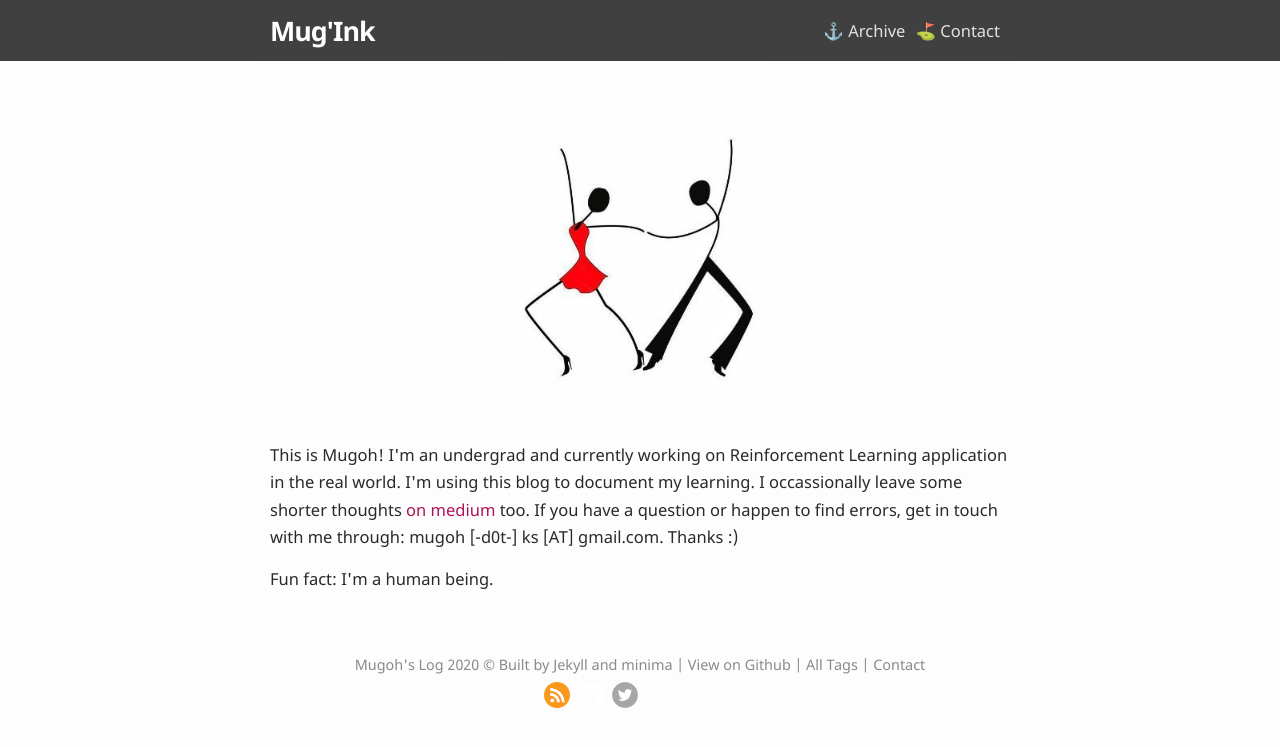
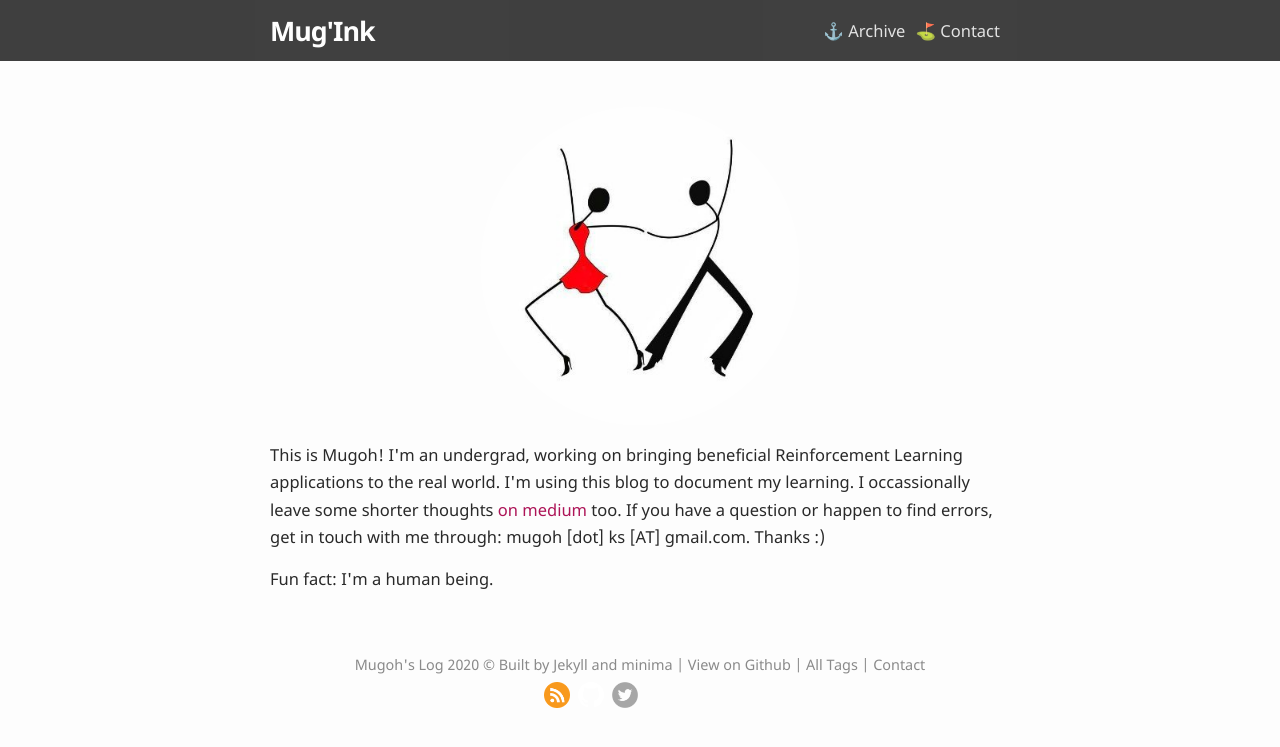
Before and after one commit to mugoh/log, a Jekyll site: the page built from contact.html, in a window 1280 px wide. Shown: the top 747 px of the page. Built offline with Jekyll 4.4.1, drawn with Linux system fonts in a browser that asks for light colours.

Commit message:
fix broken footer links

```diff
--- a/_includes/footer.html
+++ b/_includes/footer.html
@@ -1,7 +1,7 @@
 <div style="clear: both;"/>
 <footer class="site-footer">
     <span class="footer-site-name">Mugoh's Log</span>
-    <script>document.write(new Date().getFullYear());</script> &copy; Built by <a href="https://jekyllrb.com/" target="_blank">Jekyll</a> and <a href="https://github.com/jekyll/minima/" target="_blank">minima</a> | View on <a href="https://github.com/mugoh/log/tree/gh-pages" target="_blank">Github</a> | <a href="{{ '/tags.html' | relative_url }}">All Tags</a> | <a href="{{ '/contact.html' | relative_url }}">Contact</a>
+    <script>document.write(new Date().getFullYear());</script> &copy; Built by <a href="https://jekyllrb.com/" target="_blank">Jekyll</a> and <a href="https://github.com/jekyll/minima/" target="_blank">minima</a> | View on <a href="https://github.com/mugoh/log/tree/gh-pages" target="_blank">Github</a> | <a href="{{ '/tags' | relative_url }}">All Tags</a> | <a href="{{ '/contact' | relative_url }}">Contact</a>
 
     <p>
         <a href="{{ site.baseurl }}/feed.xml" target="_blank">
--- a/contact.html
+++ b/contact.html
@@ -10,7 +10,7 @@
     </div>
 
 	<p></p>
-    <p>This is Mugoh! I'm an undergrad and currently working on Reinforcement Learning application in the real world. I'm using this blog to document my learning. I occassionally leave some shorter thoughts <a href="https://medium.com/@mugoh">on medium</a> too. If you have a question or happen to find errors, get in touch with me through: mugoh [-d0t-] ks [AT] gmail.com. Thanks :)</p>
+    <p>This is Mugoh! I'm an undergrad, working on bringing beneficial Reinforcement Learning applications to the real world. I'm using this blog to document my learning. I occassionally leave some shorter thoughts <a href="https://medium.com/@mugoh">on medium</a> too. If you have a question or happen to find errors, get in touch with me through: mugoh [dot] ks [AT] gmail.com. Thanks :)</p>
 
 
 	<p>Fun fact: I'm a human being.</p>
```
